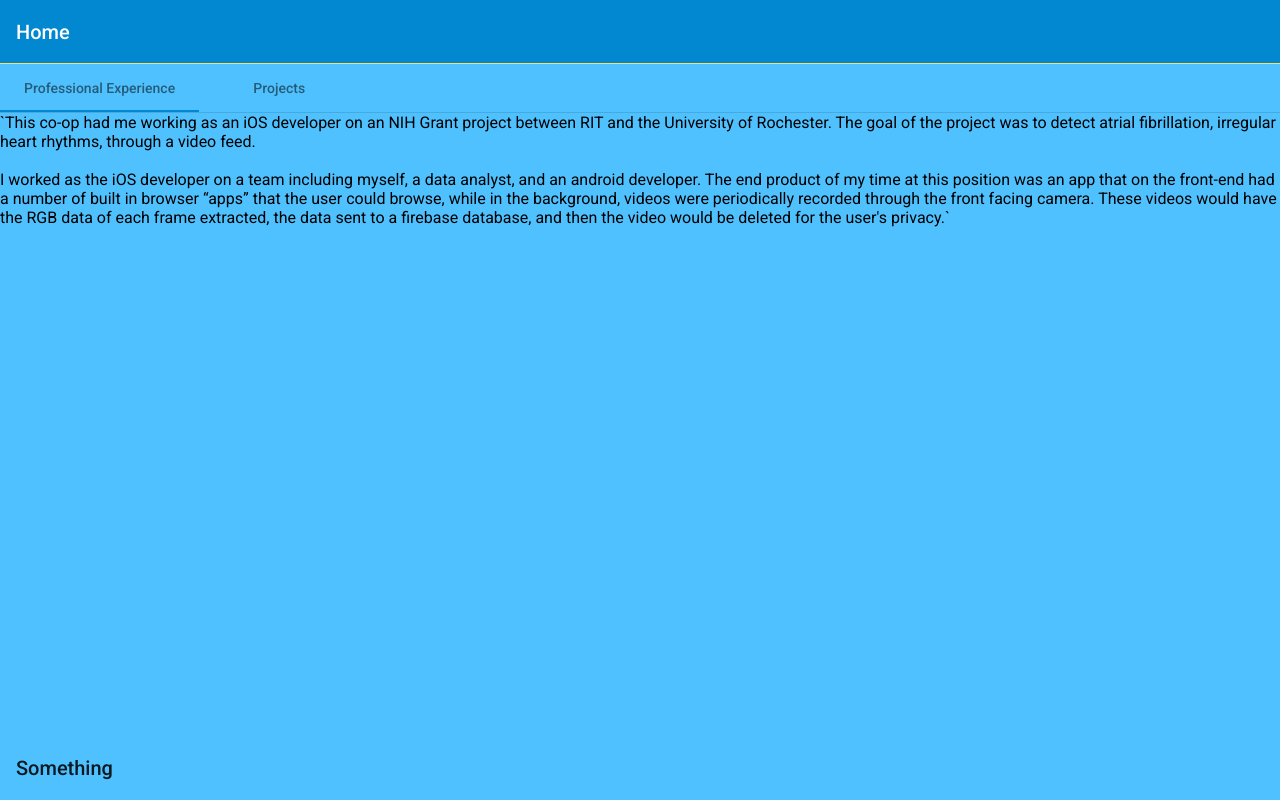
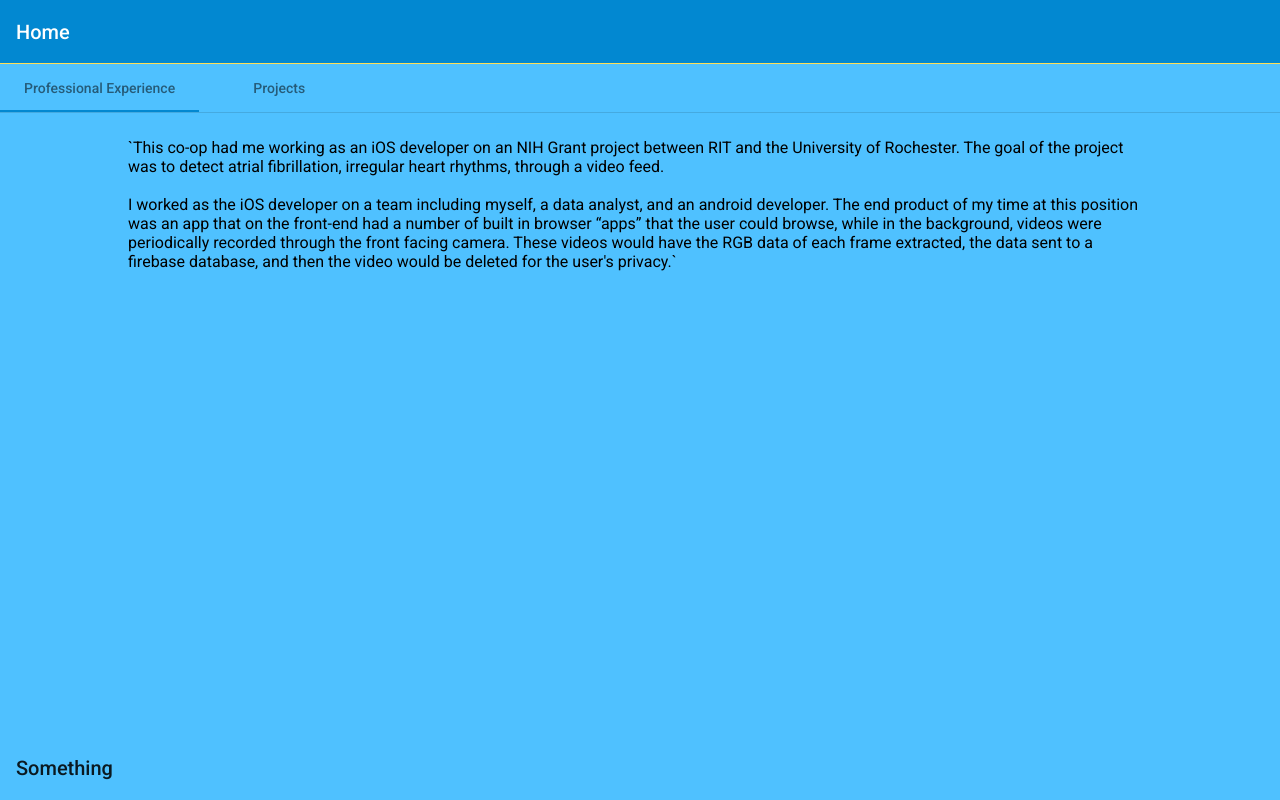
Before and after one commit to danmartindev/Portfolio, an Angular app: page /work in a window 1280 px wide. Built offline with nearby package versions, Linux system fonts and the light colour scheme.

Commit message:
updated padding

```diff
--- a/src/app/work/work.component.scss
+++ b/src/app/work/work.component.scss
@@ -1,8 +1,7 @@
-#work-wrap{
-    height: auto;
-}
 
-.tab-div{
+
+.tab-wrap{
+    padding-top: 25px;
     width: 80%;
     margin: auto;
 }
```
